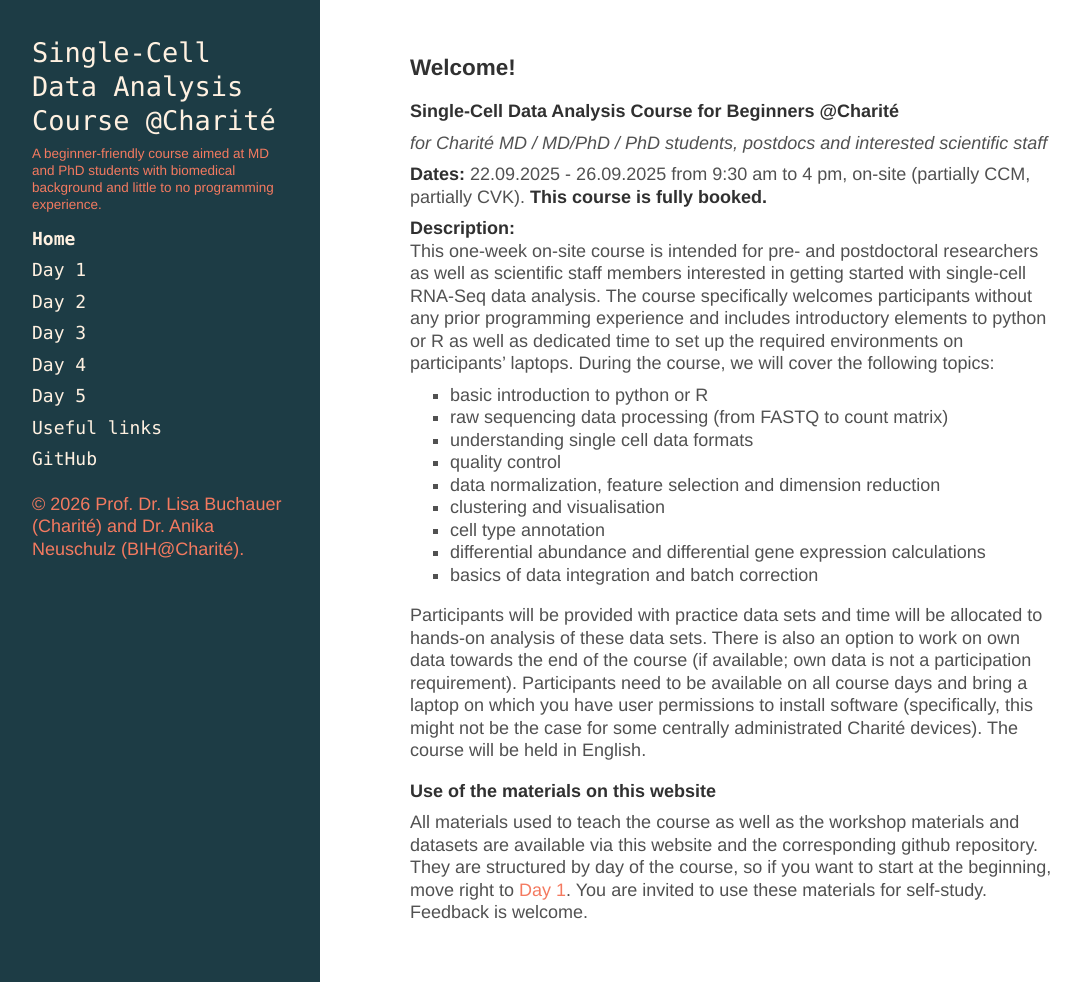
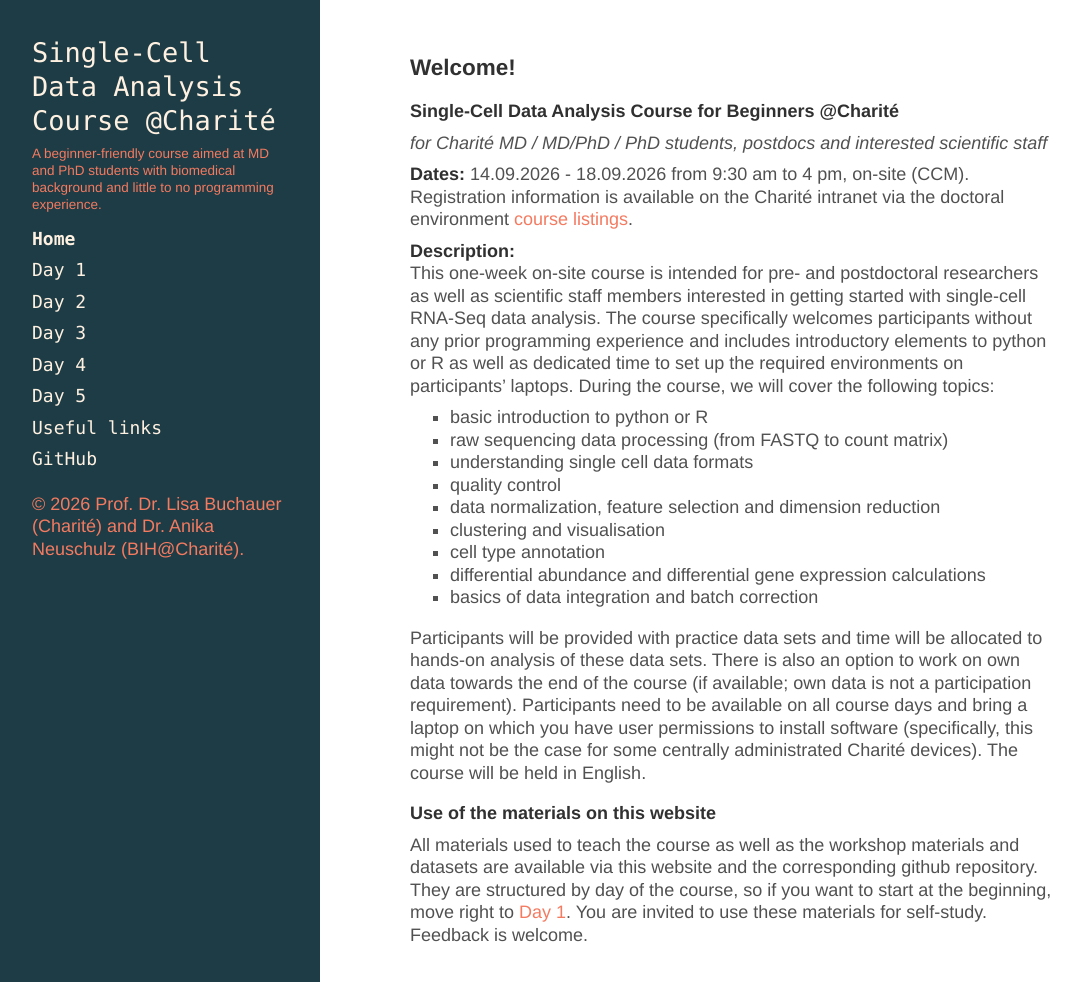
Before and after one commit to buchauer-lab/charite-sc-data-course, a Jekyll site: the page built from docs/index.md, in a window 1280 px wide and 982 px high. Shown: the whole window, without its empty margins (4-1085 px from the left). Built offline with Jekyll 4.4.1, drawn with Linux system fonts in a browser that asks for light colours; nearby versions of some CDN libraries; a style sheet for code colours, icons or effects is not loaded.

Commit message:
Update course dates to 14.-18.09.2026 and registration info
Co-Authored-By: Claude Opus 4.7 <noreply@anthropic.com>

```diff
--- a/docs/index.md
+++ b/docs/index.md
@@ -10,7 +10,7 @@ order: 1
 
 _for Charité MD / MD/PhD / PhD students, postdocs and interested scientific staff_
 
-**Dates:** 22.09.2025 - 26.09.2025 from 9:30 am to 4 pm, on-site (partially CCM, partially CVK). __This course is fully booked.__
+**Dates:** 14.09.2026 - 18.09.2026 from 9:30 am to 4 pm, on-site (CCM). Registration information is available on the Charité intranet via the doctoral environment [course listings](https://intranet.charite.de/studium_lehre/promotionskurse/).
 
 **Description:**
 This one-week on-site course is intended for pre- and postdoctoral researchers as well as scientific staff members interested in getting started with single-cell RNA-Seq data analysis. The course specifically welcomes participants without any prior programming experience and includes introductory elements to python or R as well as dedicated time to set up the required environments on participants' laptops. During the course, we will cover the following topics:
```
